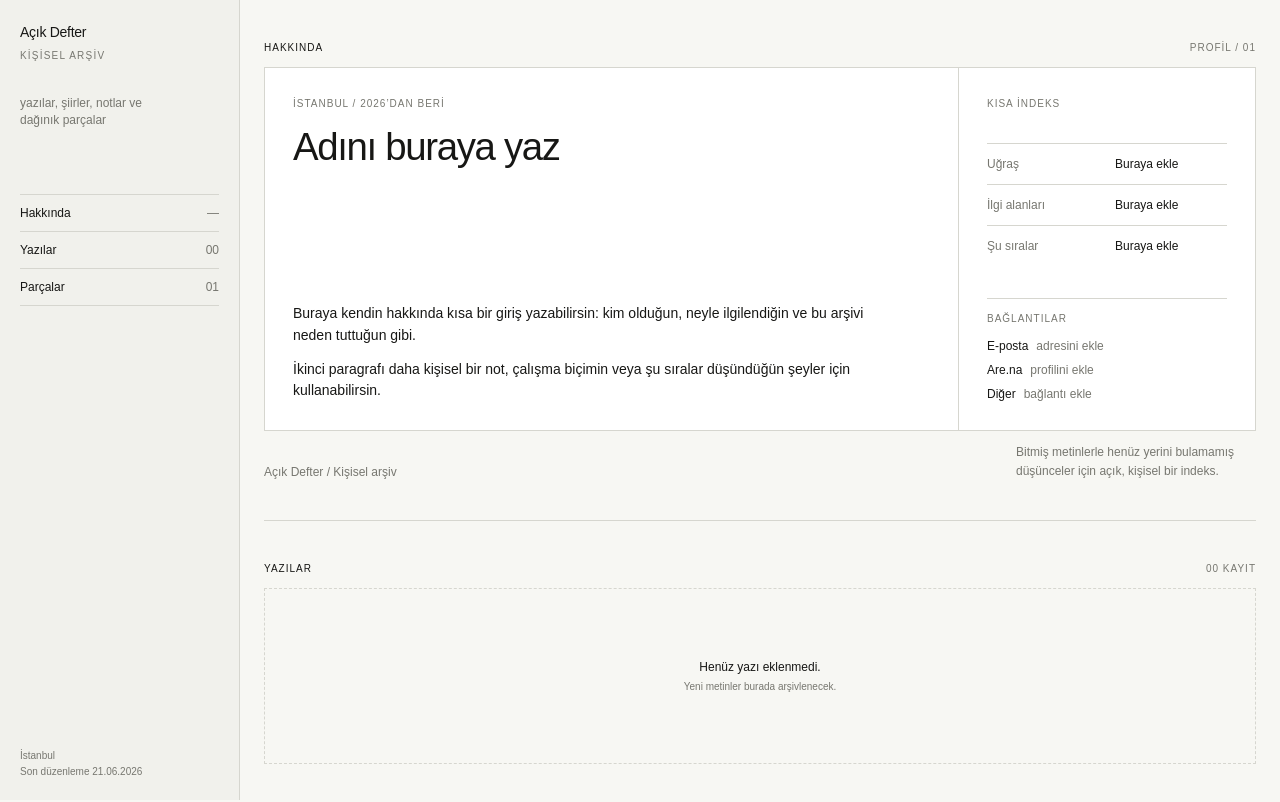
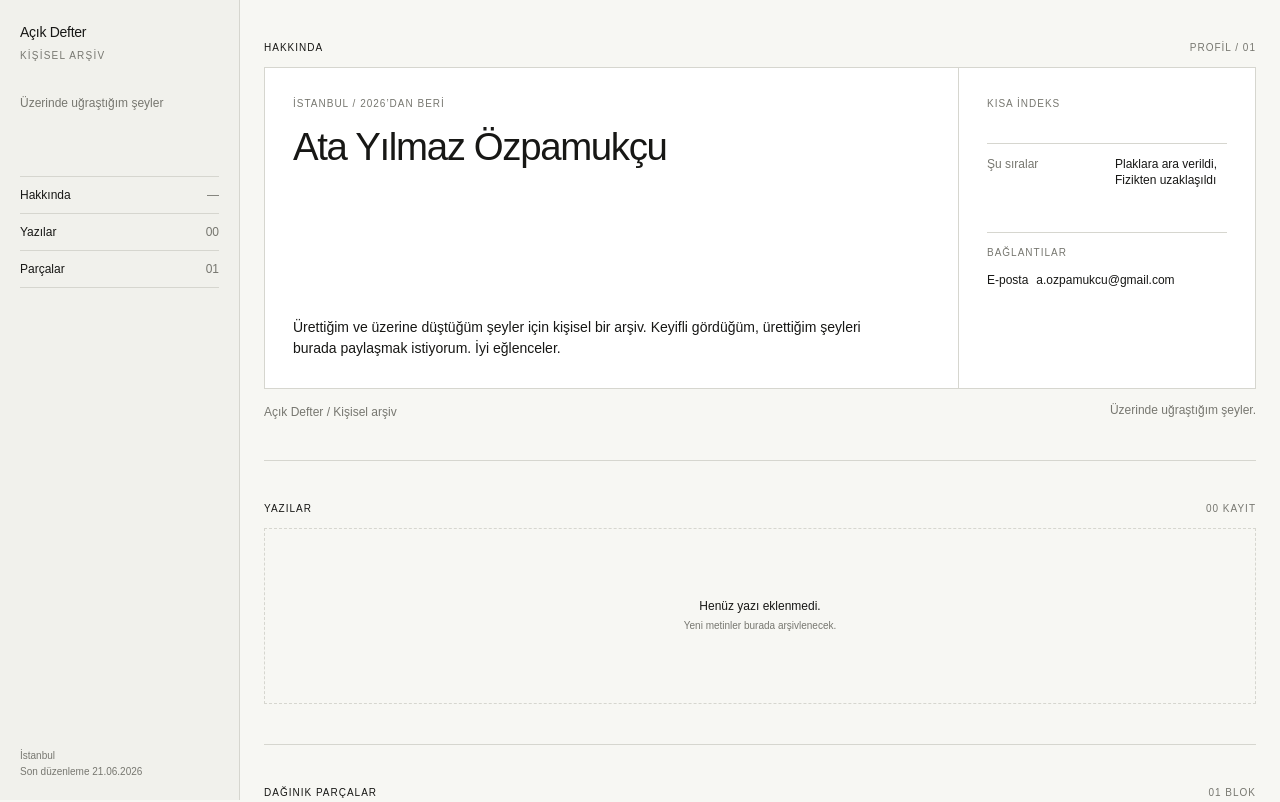
Before and after one commit to ataozpamukcu/personal-archive, a Next.js app: page / in a window 1280 px wide. Shown: the top 802 px of the page. Built offline with nearby package versions, Linux system fonts and the light colour scheme.

Commit message:
Refine archive copy and link rendering

```diff
--- a/app/layout.tsx
+++ b/app/layout.tsx
@@ -3,7 +3,7 @@ import "./globals.css";
 
 export const metadata: Metadata = {
   title: "Açık Defter",
-  description: "Yazılar, şiirler, notlar ve dağınık parçalar.",
+  description: "Üzerinde uğraştığım şeyler.",
 };
 
 export default function RootLayout({
--- a/app/page.tsx
+++ b/app/page.tsx
@@ -57,7 +57,12 @@ export default function Home() {
                   {profile.links.map((link) => (
                     <li key={link.label}>
                       <span>{link.label}</span>
-                      <span className="ml-2 text-muted">{link.value}</span>
+                      <a
+                        className="ml-2 text-muted underline-offset-4 hover:underline"
+                        href={link.href}
+                      >
+                        {link.value}
+                      </a>
                     </li>
                   ))}
                 </ul>
@@ -70,8 +75,7 @@ export default function Home() {
               <p className="text-xs text-muted">Açık Defter / Kişisel arşiv</p>
             </div>
             <p className="max-w-60 text-xs leading-[1.55] text-muted md:justify-self-end">
-              Bitmiş metinlerle henüz yerini bulamamış düşünceler için açık,
-              kişisel bir indeks.
+              Üzerinde uğraştığım şeyler.
             </p>
           </div>
         </section>
--- a/components/Header.tsx
+++ b/components/Header.tsx
@@ -17,7 +17,7 @@ export function Header() {
       </div>
 
       <p className="mt-8 hidden max-w-40 text-xs leading-[1.45] text-muted lg:block">
-        yazılar, şiirler, notlar ve dağınık parçalar
+        Üzerinde uğraştığım şeyler
       </p>
 
       <nav aria-label="Ana navigasyon" className="mt-16 hidden lg:block">
--- a/data/archive.ts
+++ b/data/archive.ts
@@ -19,23 +19,24 @@ export type ArchiveBlock = {
 };
 
 export const profile = {
-  // Kişisel bilgilerini bu alanlardan değiştirebilirsin.
-  name: "Adını buraya yaz",
+  name: "Ata Yılmaz Özpamukçu",
   location: "İstanbul",
   since: "2026’dan beri",
   bio: [
-    "Buraya kendin hakkında kısa bir giriş yazabilirsin: kim olduğun, neyle ilgilendiğin ve bu arşivi neden tuttuğun gibi.",
-    "İkinci paragrafı daha kişisel bir not, çalışma biçimin veya şu sıralar düşündüğün şeyler için kullanabilirsin.",
+    "Ürettiğim ve üzerine düştüğüm şeyler için kişisel bir arşiv. Keyifli gördüğüm, ürettiğim şeyleri burada paylaşmak istiyorum. İyi eğlenceler.",
   ],
   details: [
-    { label: "Uğraş", value: "Buraya ekle" },
-    { label: "İlgi alanları", value: "Buraya ekle" },
-    { label: "Şu sıralar", value: "Buraya ekle" },
+    {
+      label: "Şu sıralar",
+      value: "Plaklara ara verildi, Fizikten uzaklaşıldı",
+    },
   ],
   links: [
-    { label: "E-posta", value: "adresini ekle" },
-    { label: "Are.na", value: "profilini ekle" },
-    { label: "Diğer", value: "bağlantı ekle" },
+    {
+      label: "E-posta",
+      value: "a.ozpamukcu@gmail.com",
+      href: "mailto:a.ozpamukcu@gmail.com",
+    },
   ],
 };
 
```
